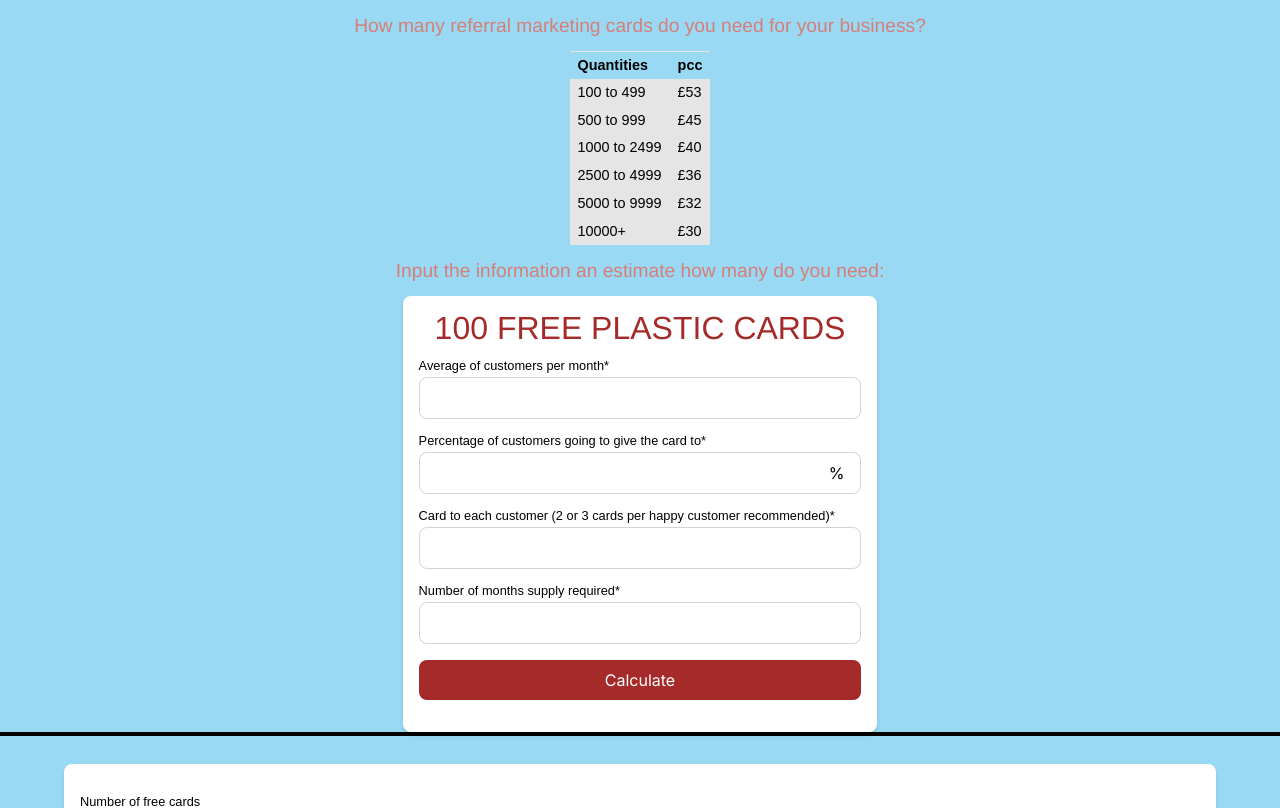
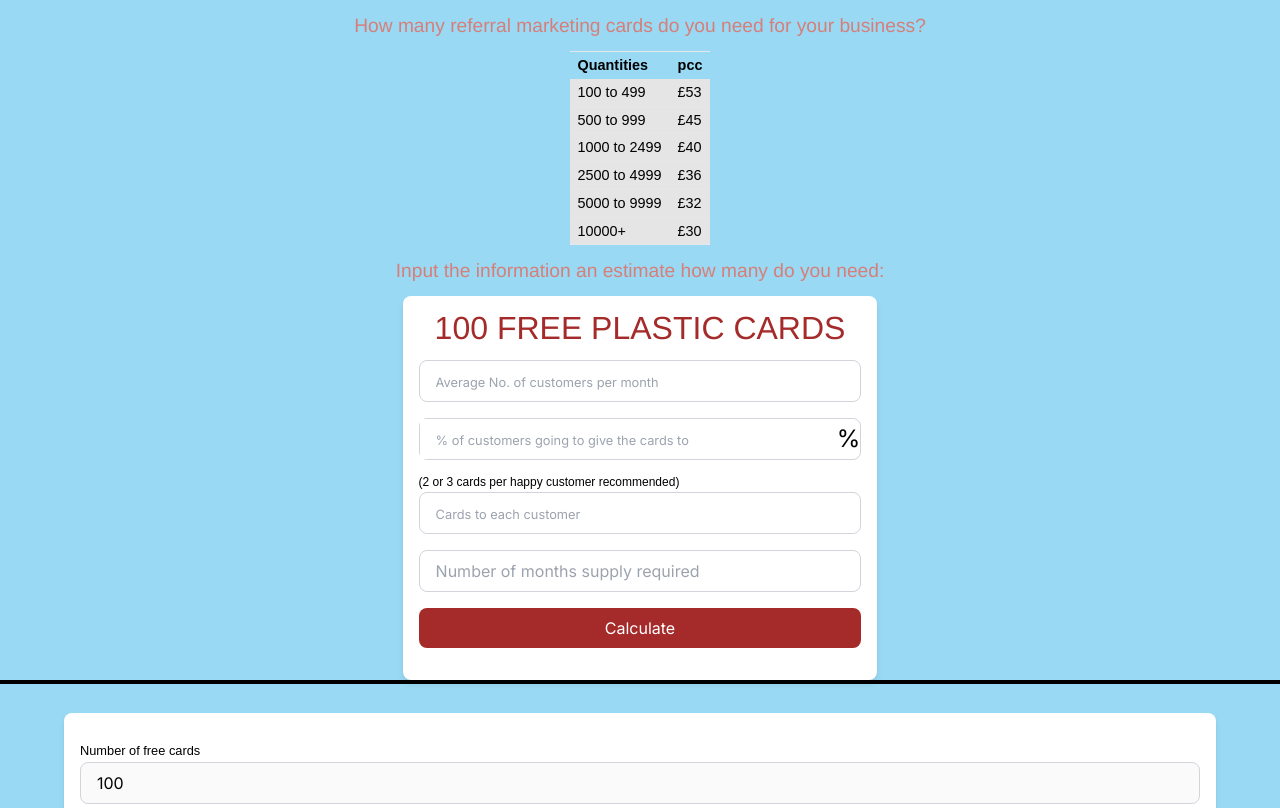
Before and after one commit to nacermanuel/proactiv-marketing, a Next.js app: page /funnel/cards in a window 1280 px wide. Shown: the top 808 px of the page. Built offline with nearby package versions, Linux system fonts and the light colour scheme.

Commit message:
styles form cards 1

```diff
--- a/app/components/CardsFree.jsx
+++ b/app/components/CardsFree.jsx
@@ -9,45 +9,52 @@ const CardsFree = () => {
 
 
 
-        <label for="Average of customers per month" className="fontForm mb-1">
-          Average of customers per month*
+        {/* <label for="Average of customers per month" className="fontForm mb-1">
+          Average No. of customers per month*
+        </label>          */}
+        <input
+          type="number"
+          name="average"
+          required
+          placeholder="Average No. of customers per month"
+          className="px-4 py-2 mb-4 rounded-lg border border-gray-300 focusInput "
+        />
+
+
+        {/* <label for="Percentage of customers going to give the card to" className="fontForm mb-1">
+          Percentage of customers going to give the cards to*
+        </label>    */}
+        <div className="flex justify-between items-center mb-4 rounded-lg border border-gray-300 focusInput">
+            <input
+            type="number"
+            required
+            className="w-full py-2 pl-4 pr-4"
+            placeholder="% of customers going to give the cards to"
+            name="percentage"
+            min={1}
+            max={100}
+            />
+            <div className="text-center text-2xl">%</div>
+        </div>
+
+        <label for="Card to each customer (2 or 3 cards per happy customer recommended)" className="fontForm mb-1" style={{fontSize: "12px"}}>
+          (2 or 3 cards per happy customer recommended)
         </label>
         <input
           type="number"
           required
+          name="cards"
+          placeholder="Cards to each customer "
           className="px-4 py-2 mb-4 rounded-lg border border-gray-300 focusInput"
         />
 
-
-        <label for="Percentage of customers going to give the card to" className="fontForm mb-1">
-          Percentage of customers going to give the card to*
-        </label>
-        <div className="flex justify-between px-4 py-2 mb-4 rounded-lg border border-gray-300 focusInput">
-            <input
-            type="number"
-            required
-            className="w-full"
-            min={1}
-            max={100}
-            />
-            <div type="submit">%</div>
-        </div>
-
-        <label for="Card to each customer (2 or 3 cards per happy customer recommended)" className="fontForm mb-1">
-          Card to each customer (2 or 3 cards per happy customer recommended)*
-        </label>
+        {/* <label for="Number of months supply required" className="fontForm mb-1">
+          Number of months supply required*
+        </label>   */}
         <input
           type="number"
           required
-          className="px-4 py-2 mb-4 rounded-lg border border-gray-300 focusInput"
-        />
-
-        <label for="Number of months supply required" className="fontForm mb-1">
-          Number of months supply required*
-        </label>
-        <input
-          type="number"
-          required
+          placeholder="Number of months supply required"
           className="px-4 py-2 mb-4 rounded-lg border border-gray-300 focusInput"
         />
         <button
--- a/app/components/ClaimGiftForm.jsx
+++ b/app/components/ClaimGiftForm.jsx
@@ -59,7 +59,7 @@ const ClaimGiftForm = ( ) => {
           onChange={handleChange}
           placeholder="Full Name*"
           required
-          className="px-4 py-2 mb-4 rounded-lg border border-gray-300 focusInput"
+          className="px-4 py-2 mb-4 rounded-lg border border-gray-300 focusInput "
         />
 
          {/* <label for="Business Name" className="fontForm mb-1">
--- a/app/globals.css
+++ b/app/globals.css
@@ -269,3 +269,25 @@
   text-align: center;
 
 }
+
+/* TAMANOS DE PLACEHOLDERS */
+
+input[name="average"]::placeholder {
+  font-size: 0.8rem;
+  /* Adjust the size as desired */
+}
+
+input[name="percentage"]::placeholder {
+  font-size: 0.8rem;
+  /* Adjust the size as desired */
+}
+
+input[name="cards"]::placeholder {
+  font-size: 0.8rem;
+  /* Adjust the size as desired */
+}
+
+input[name="months"]::placeholder {
+  font-size: 0.8rem;
+  /* Adjust the size as desired */
+}
```
